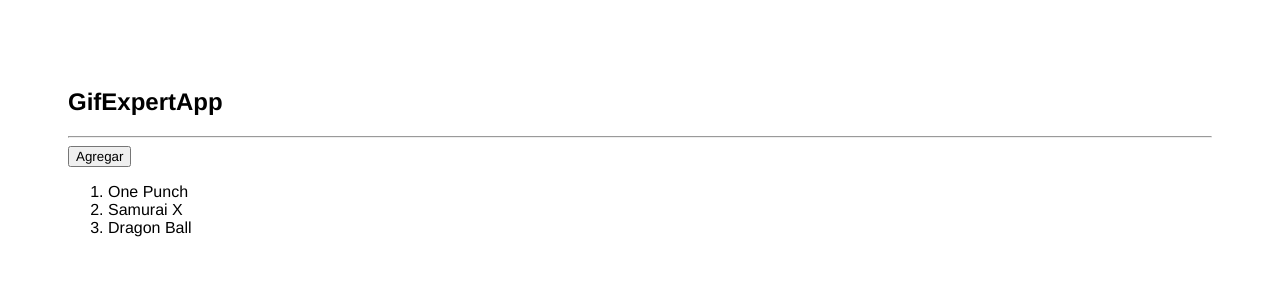
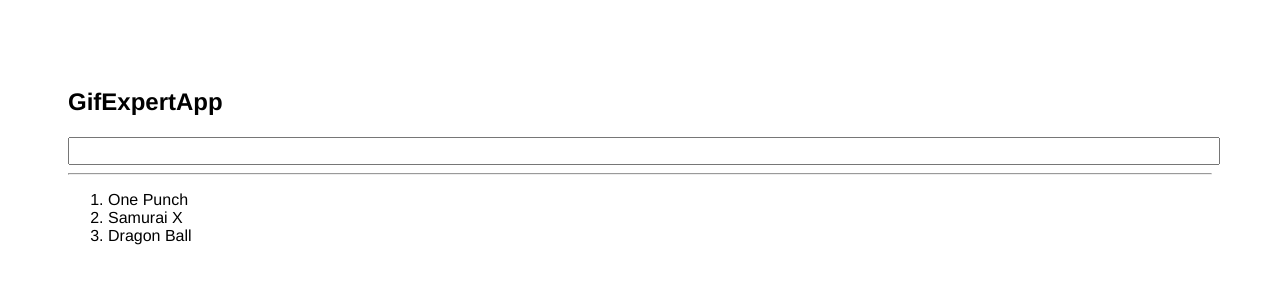
Before and after one commit to jcvellez/ReactFH, a React (Create React App) app in the folder 04-gif-expert-app/: page / in a window 1280 px wide. Shown: the top 300 px of the page. Built offline with nearby package versions, Linux system fonts and the light colour scheme.

Commit message:
Me toca clase 8 Parte 1 Seccion 6

```diff
--- a/04-gif-expert-app/src/GifExpertApp.js
+++ b/04-gif-expert-app/src/GifExpertApp.js
@@ -1,19 +1,21 @@
 import React, { useState } from 'react'
+import { AddCategory } from './components/AddCategory';
 
 const GifExpertApp = () => {
     const [categories, setcategories] = useState(['One Punch', 'Samurai X', 'Dragon Ball']);
-
-    let handleAdd = () => {
-        //setcategories(['Hunter Galaxy',...categories] );
-        setcategories(cats=> [...cats, 'Hunter Galaxy'] );
-    };
+    // let handleAdd = () => {
+    //     //setcategories(['Hunter Galaxy',...categories] );
+    //     setcategories(cats=> [...cats, 'Hunter Galaxy'] );
+    // };
 
 
     return (
         <>
             <h2>GifExpertApp</h2>
+            <AddCategory setcategories= {setcategories} />
+
             <hr></hr>
-            <button onClick={handleAdd}>Agregar</button>
+
             <ol>
                 {
                     categories.map((category)=>{
--- /dev/null
+++ b/04-gif-expert-app/src/components/AddCategory.js
@@ -0,0 +1,33 @@
+import React, { useState } from 'react';
+import PropTypes from 'prop-types';
+
+export const AddCategory = ({setcategories}) => {
+    const [inputValue, setinputValue] = useState('') // ''
+
+    const handleInputChange = (e) => {
+        setinputValue(e.target.value);
+    };
+
+    const handleSubmit = (e) => {
+        e.preventDefault();
+        if (inputValue.trim().length>2) {
+            setcategories(cats=> [...cats, inputValue]);
+            setinputValue('');
+        }
+    };
+
+    return (
+        <form onSubmit={handleSubmit}>
+            <h1>{inputValue}</h1>
+            <input
+                type="text"
+                value={inputValue}
+                onChange={handleInputChange}
+            />
+        </form>
+    )
+}
+
+AddCategory.propTypes = {
+    setcategories: PropTypes.func.isRequired
+}
--- a/04-gif-expert-app/src/index.css
+++ b/04-gif-expert-app/src/index.css
@@ -5,3 +5,9 @@
 body{
     padding: 60px;
 }
+
+input{
+    color: gray;
+    font-size: 1.2rem;
+    width: 100%;
+}
```
